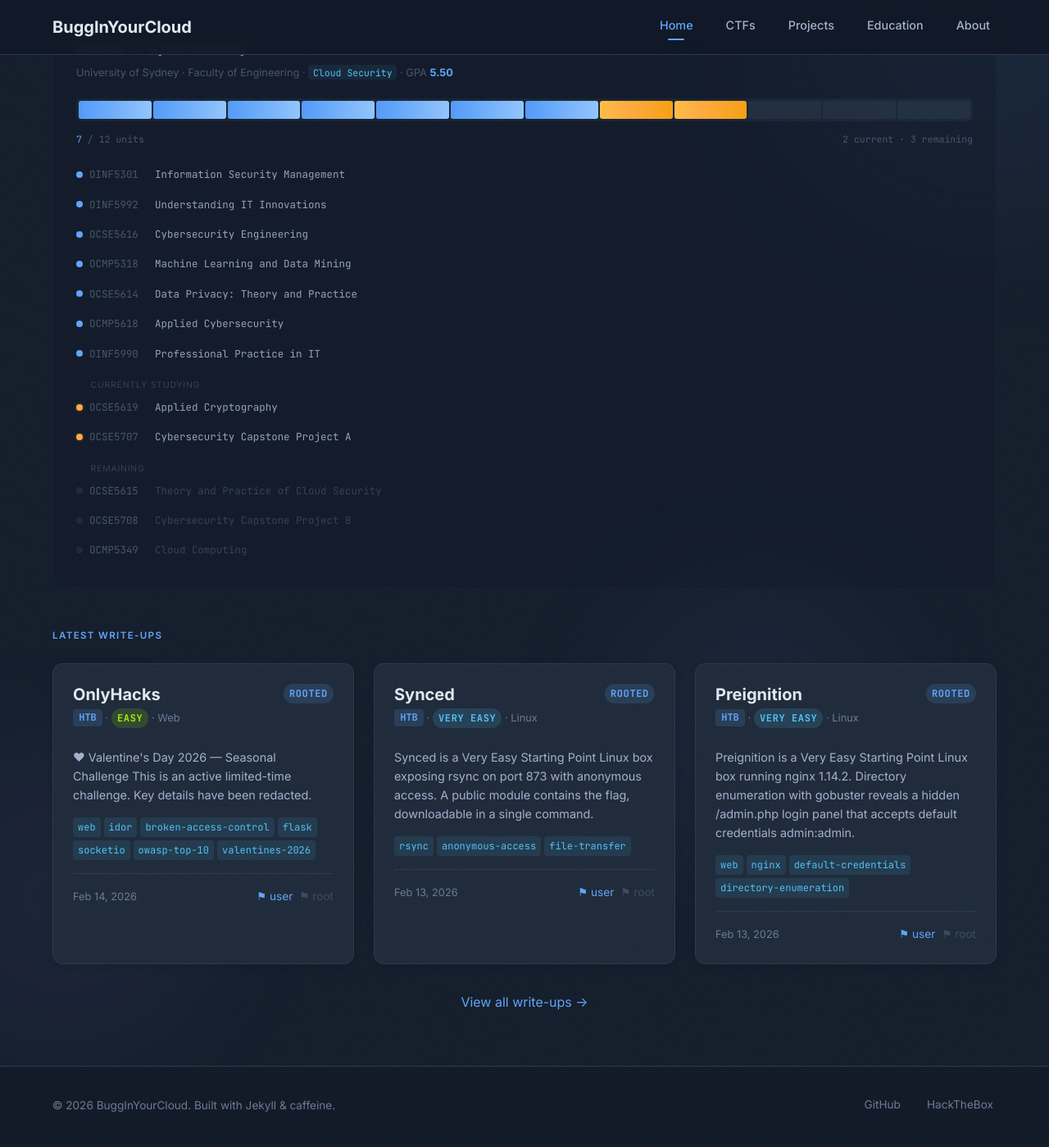
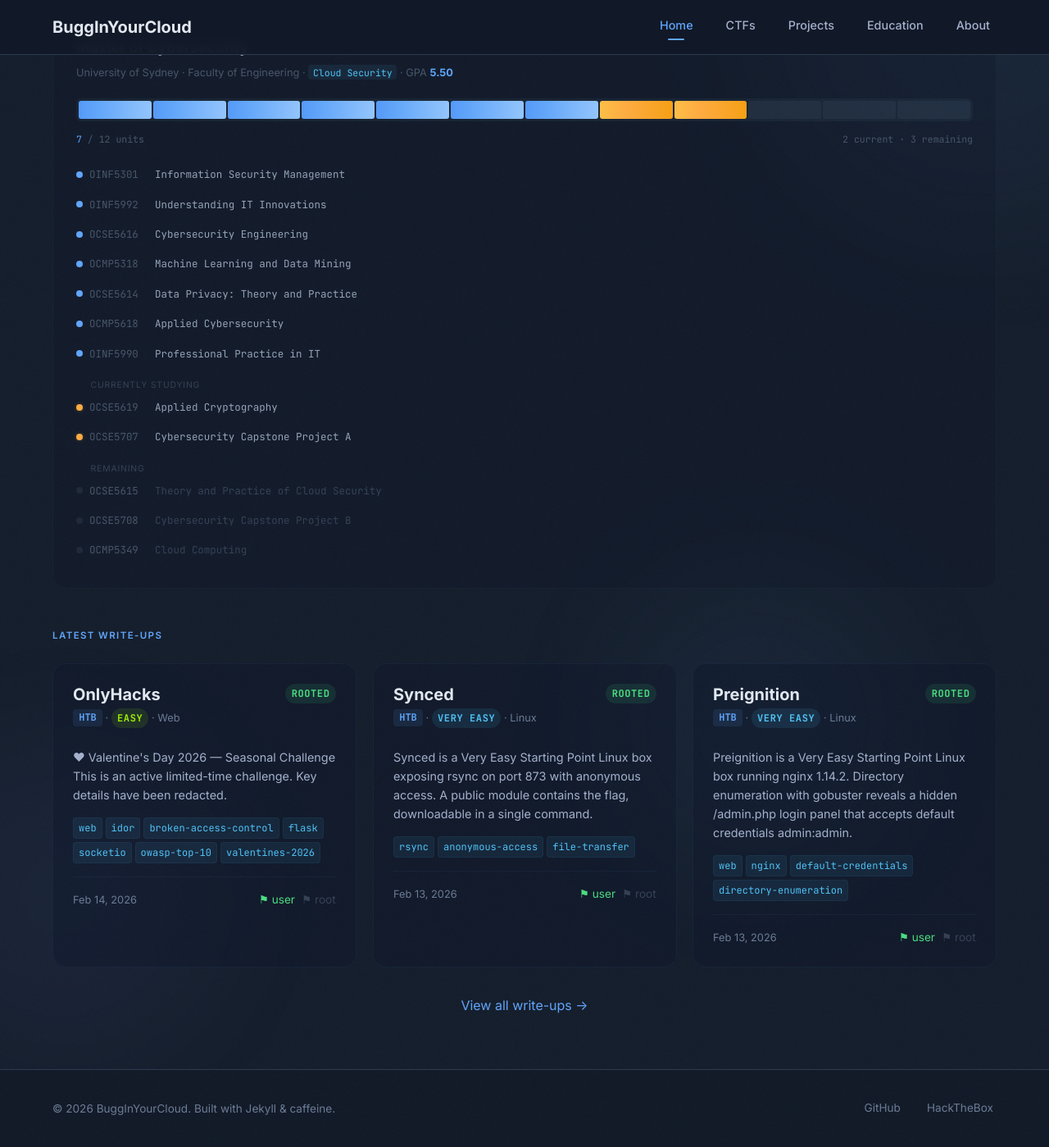
Before and after one commit to BuggInYourCloud/BuggInYourCloud.github.io, a Jekyll site: the page built from index.html, in a window 1280 px wide and 1400 px high, scrolled down 733 px. Shown: the whole window at 82% size. Built offline with Jekyll 4.4.1, drawn with Linux system fonts in a browser that asks for light colours; a script that is not in the unit is left out.

Commit message:
style: glass card aesthetic, cursor spotlights, gradient accents across all components

```diff
--- a/_sass/_components.scss
+++ b/_sass/_components.scss
@@ -1,21 +1,39 @@
 // Write-up / content card
 .card {
-  background: $surface;
-  border: 1px solid $border;
-  border-radius: $radius-lg;
+  background: rgba(15, 23, 42, 0.45);
+  border: 1px solid rgba(96, 165, 250, 0.06);
+  border-radius: 16px;
   padding: $spacing-lg;
-  transition: all 0.25s ease;
+  transition: all 400ms cubic-bezier(0.4, 0, 0.2, 1);
   text-decoration: none;
   display: block;
   color: inherit;
-  box-shadow: 0 2px 8px rgba(0, 0, 0, 0.15);
+  position: relative;
+  overflow: hidden;
 
   &:hover {
-    border-color: $neon-green;
-    box-shadow: 0 8px 24px rgba($neon-green, 0.12), 0 4px 12px rgba(0, 0, 0, 0.2);
+    background: rgba(15, 23, 42, 0.7);
+    border-color: rgba(96, 165, 250, 0.15);
+    box-shadow: 0 0 60px rgba(96, 165, 250, 0.06), 0 20px 50px rgba(0, 0, 0, 0.35);
     transform: translateY(-4px);
     color: inherit;
   }
+
+  // Cursor spotlight
+  &::after {
+    content: '';
+    position: absolute;
+    inset: 0;
+    border-radius: 16px;
+    background: radial-gradient(
+      400px circle at var(--mx, 50%) var(--my, 50%),
+      rgba(96, 165, 250, 0.06) 0%, transparent 100%
+    );
+    pointer-events: none;
+    opacity: 0;
+    transition: opacity 400ms ease;
+  }
+  &:hover::after { opacity: 1; }
 
   .card-header {
     display: flex;
@@ -55,10 +73,17 @@
     align-items: center;
     margin-top: $spacing-md;
     padding-top: $spacing-md;
-    border-top: 1px solid $border;
+    border-top: 1px solid rgba(96, 165, 250, 0.06);
     font-size: 0.8rem;
     color: $text-muted;
   }
+}
+
+// Card grid
+.card-grid {
+  display: grid;
+  grid-template-columns: repeat(auto-fill, minmax(320px, 1fr));
+  gap: 1.25rem;
 }
 
 // Badges
@@ -73,35 +98,35 @@
   letter-spacing: 0.05em;
 
   &.badge-very-easy {
-    background: rgba($neon-blue, 0.15);
+    background: rgba($neon-blue, 0.1);
     color: $neon-blue;
   }
   &.badge-easy {
-    background: rgba($easy, 0.15);
+    background: rgba($easy, 0.1);
     color: $easy;
   }
   &.badge-medium {
-    background: rgba($medium, 0.15);
+    background: rgba($medium, 0.1);
     color: $medium;
   }
   &.badge-hard {
-    background: rgba($hard, 0.15);
+    background: rgba($hard, 0.1);
     color: $hard;
   }
   &.badge-insane {
-    background: rgba($insane, 0.15);
+    background: rgba($insane, 0.1);
     color: $insane;
   }
   &.badge-rooted {
-    background: rgba($neon-green, 0.15);
-    color: $neon-green;
+    background: rgba(74, 222, 128, 0.1);
+    color: #4ade80;
   }
   &.badge-user-only {
-    background: rgba($neon-orange, 0.15);
+    background: rgba($neon-orange, 0.1);
     color: $neon-orange;
   }
   &.badge-failed {
-    background: rgba($neon-red, 0.15);
+    background: rgba($neon-red, 0.1);
     color: $neon-red;
   }
 }
@@ -110,29 +135,30 @@
 .tag {
   display: inline-block;
   padding: 0.15em 0.5em;
-  background: rgba($neon-blue, 0.1);
+  background: rgba($neon-blue, 0.08);
   color: $neon-blue;
   border-radius: $radius-sm;
   font-size: 0.75rem;
   font-family: $font-mono;
-  transition: all $transition;
+  border: 1px solid rgba($neon-blue, 0.06);
+  transition: all 400ms ease;
 
   &:hover {
-    background: rgba($neon-blue, 0.2);
-    transform: translateY(-1px);
+    background: rgba($neon-blue, 0.15);
   }
 
   &.tag-tool {
-    background: rgba($neon-blue, 0.1);
+    background: rgba($neon-blue, 0.08);
     color: $neon-blue;
   }
 
   &.tag-script {
-    background: rgba($neon-orange, 0.1);
+    background: rgba($neon-orange, 0.08);
     color: $neon-orange;
+    border-color: rgba($neon-orange, 0.06);
 
     &:hover {
-      background: rgba($neon-orange, 0.2);
+      background: rgba($neon-orange, 0.15);
     }
   }
 }
@@ -146,11 +172,11 @@
   border-radius: $radius-sm;
 
   &.htb {
-    background: rgba($neon-green, 0.15);
+    background: rgba($neon-green, 0.1);
     color: $neon-green;
   }
   &.thm {
-    background: rgba($neon-red, 0.15);
+    background: rgba($neon-red, 0.1);
     color: $neon-red;
   }
 }
@@ -168,7 +194,7 @@
   font-size: 0.85rem;
 
   .flag {
-    &.obtained { color: $neon-green; }
+    &.obtained { color: #4ade80; }
     &.missing { color: $text-muted; opacity: 0.4; }
   }
 }
@@ -182,7 +208,14 @@
     font-size: 3rem;
     margin-bottom: $spacing-md;
 
-    .accent { color: $neon-green; }
+    .accent {
+      background: linear-gradient(135deg, #60a5fa, #818cf8, #60a5fa);
+      background-size: 200% 100%;
+      -webkit-background-clip: text;
+      -webkit-text-fill-color: transparent;
+      background-clip: text;
+      animation: gradient-shift 6s ease-in-out infinite;
+    }
   }
 
   .hero-subtitle {
@@ -191,6 +224,11 @@
     max-width: 600px;
     margin: 0 auto $spacing-xl;
   }
+}
+
+@keyframes gradient-shift {
+  0%, 100% { background-position: 0% 50%; }
+  50%      { background-position: 100% 50%; }
 }
 
 // Quick stats row
@@ -226,9 +264,7 @@
   font-size: 1.5rem;
   margin-bottom: $spacing-lg;
   padding-bottom: $spacing-sm;
-  border-bottom: 2px solid $border;
-
-  .accent { color: $neon-green; }
+  border-bottom: 1px solid rgba(96, 165, 250, 0.06);
 }
 
 // Empty state
@@ -237,9 +273,9 @@
   padding: $spacing-2xl;
   color: $text-muted;
   font-style: italic;
-  background: rgba($surface, 0.5);
-  border: 1px dashed $border;
-  border-radius: $radius-lg;
+  background: rgba(15, 23, 42, 0.3);
+  border: 1px dashed rgba(96, 165, 250, 0.08);
+  border-radius: 16px;
 }
 
 // Tool / cert card variant
```
